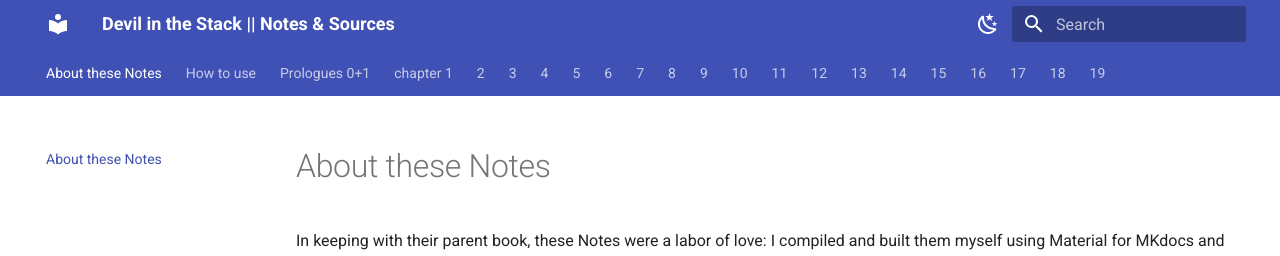
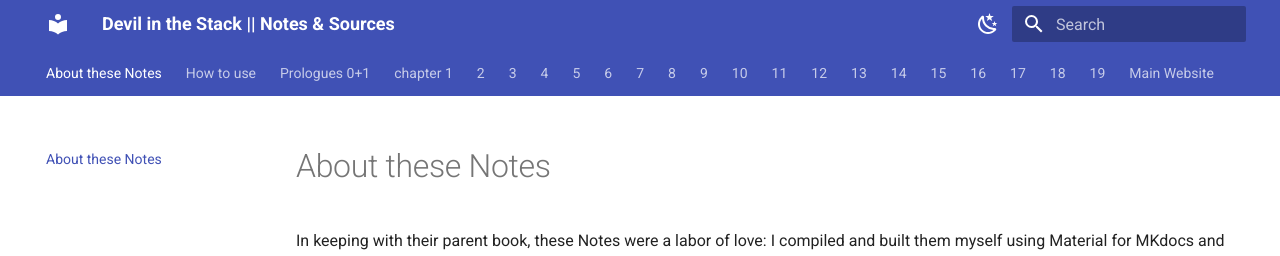
Before and after one commit to zappascout/devil_notes-sources, an MkDocs documentation site: the page built from docs/index.md, in a window 1280 px wide. Shown: the top 256 px of the page. Built offline with MkDocs 1.6.1 and Material for MkDocs 9.7.7, drawn with Linux system fonts in a browser that asks for light colours.

Commit message:
add link to main website!

```diff
--- a/mkdocs.yml
+++ b/mkdocs.yml
@@ -38,6 +38,7 @@ nav:
   - 17: notes_17_devil.md
   - 18: notes_18_devil.md
   - 19: notes_19_devil.md
+  - Main Website: http://andrewsmithauthor.com
 
 theme:
   name: material
```
